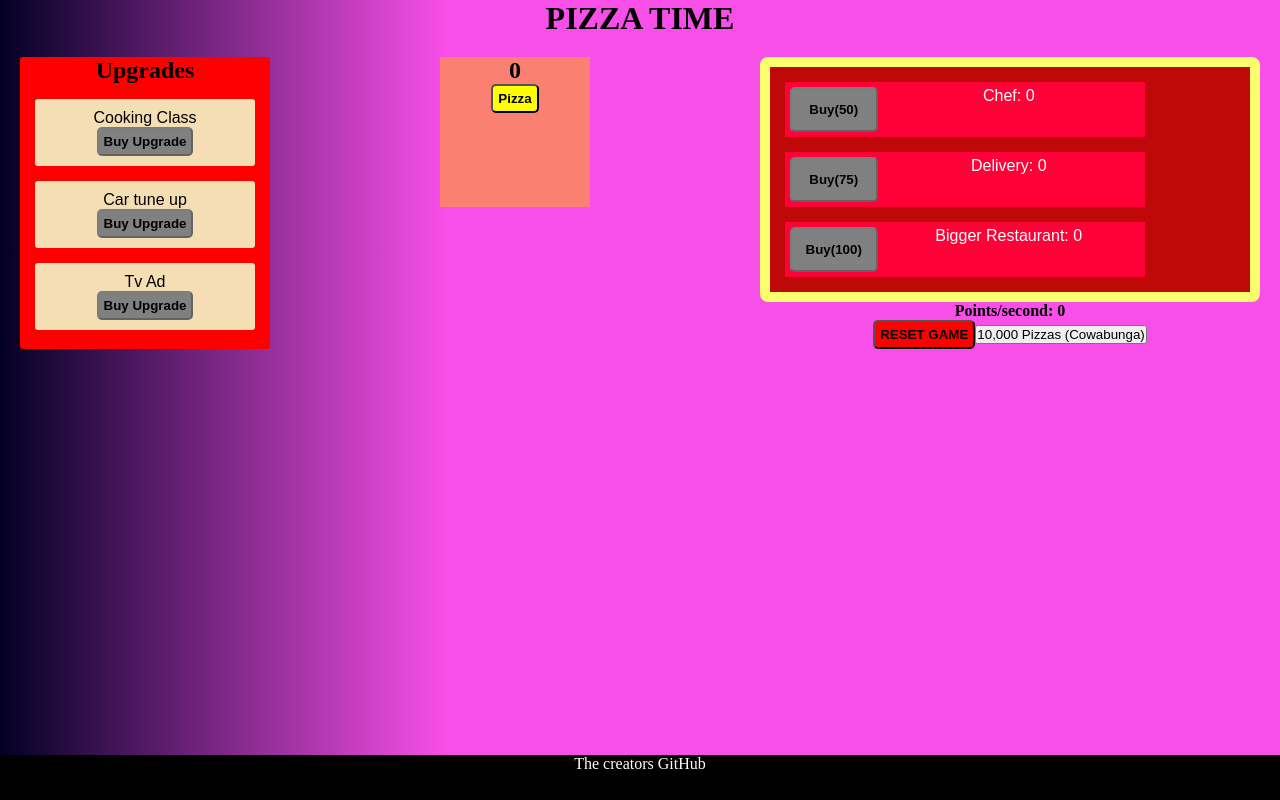
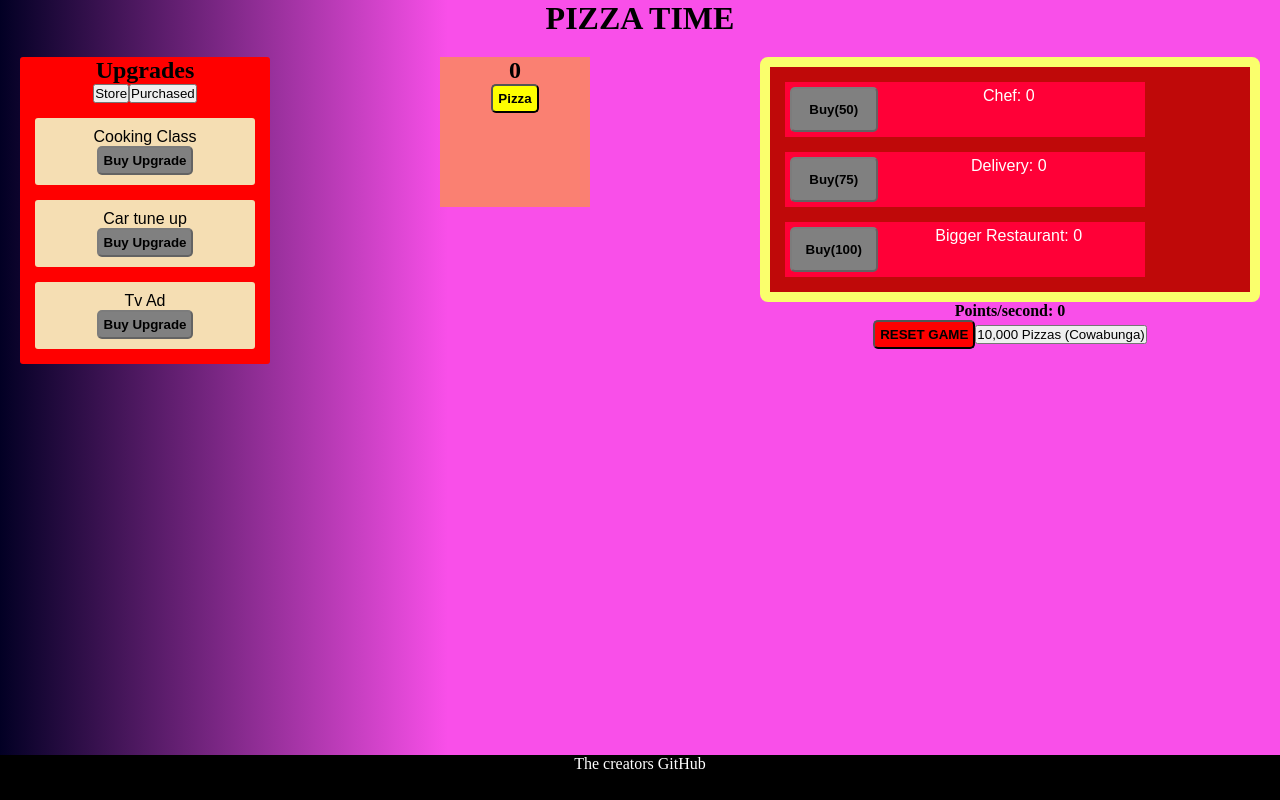
Before and after one commit to Hano2001/PizzaTime, a React (Create React App) app: page / in a window 1280 px wide. Built offline with nearby package versions, Linux system fonts and the light colour scheme.

Commit message:
Component cleanup, upgradelist expansion

```diff
--- a/src/App.js
+++ b/src/App.js
@@ -3,16 +3,20 @@ import Pizzas from "./components/Pizzas";
 import Upgrades from "./components/Upgrades";
 import { CounterContext } from "./contexts/CounterContext";
 import { generationData } from "./data/generationData";
+import { upgradesData_Generation } from "./data/upgradesData";
 import { Button, Counter, Footer, MainDiv,Container } from "./styling/generalStyling";
 
 function App() {
   const [pizzaCounter, setPizzaCounter] = useState(0);
   const [generateData, setGenerateData] = useState(generationData);
+  const [generationUpgrades,setGenerationUpgrades] = useState(upgradesData_Generation)
   const contextValues = {
     pizzaCounter,
     setPizzaCounter,
     generateData,
     setGenerateData,
+    generationUpgrades,
+    setGenerationUpgrades,
   };
 
   useEffect(() => {}, [pizzaCounter]);
--- /dev/null
+++ b/src/components/UpgradeStore.jsx
@@ -0,0 +1,64 @@
+import React, { useState, useContext, useEffect } from "react";
+import { CounterContext } from "../contexts/CounterContext";
+import { Button } from "../styling/generalStyling";
+import {
+  UpgradeInfoContainer,
+  UpgradeItem,
+} from "../styling/upgradesStyling";
+export default function UpgradeStore({ list }) {
+  const {
+    generateData,
+    setGenerateData,
+    generationUpgrades,
+    setGenerationUpgrades,
+  } = useContext(CounterContext);
+
+  const [upgradeInfo, setUpgradeInfo] = useState("");
+  function upgradePurchase(generateIndex, upgradeId) {
+    let upgradesArray = [...generationUpgrades];
+    upgradesArray[upgradeId].purchased = true;
+    generateData[generateIndex].generate =
+      generateData[generateIndex].generate * 2;
+    setGenerationUpgrades(upgradesArray);
+  }
+
+  if (list.length === 0) {
+    return (
+      <>
+            <strong>You bought all upgrades! Yaaay!</strong>
+      </>
+    );
+  }
+  return (
+    <>
+          {list.map((item) => {
+            return (
+              <div key={item.id}>
+                <UpgradeItem>
+                  <p
+                    onMouseOver={() => setUpgradeInfo(item.description)}
+                    onMouseLeave={() => setUpgradeInfo("")}
+                  >
+                    {item.name}
+                  </p>
+                  <Button
+                    onClick={() => upgradePurchase(item.index, item.id)}
+                    disabled={
+                      generateData[item.index].amount < item.price
+                        ? true
+                        : false
+                    }
+                    function="upgrade"
+                  >
+                    Buy Upgrade
+                  </Button>
+                </UpgradeItem>
+              </div>
+            );
+          })}
+          <UpgradeInfoContainer>
+            <strong>{upgradeInfo}</strong>
+          </UpgradeInfoContainer>
+    </>
+  );
+}
--- a/src/components/Upgrades.jsx
+++ b/src/components/Upgrades.jsx
@@ -1,79 +1,48 @@
-import React, { useState } from "react";
-import { useEffect } from "react";
-import { useContext } from "react";
+import React, { useState, useContext, useEffect } from "react";
 import { CounterContext } from "../contexts/CounterContext";
 import { upgradesData_Generation } from "../data/upgradesData";
-import { Button } from "../styling/generalStyling";
 import {
-  UpgradeInfoContainer,
-  UpgradeItem,
   UpgradeMainContainer,
   UpgradesContainer,
 } from "../styling/upgradesStyling";
+import UpgradesPurchased from "./UpgradesPurchased";
+import UpgradeStore from "./UpgradeStore";
 export default function Upgrades() {
-  const { generateData, setGenerateData } = useContext(CounterContext);
-  const [upgradeInfo, setUpgradeInfo] = useState("");
-  const [generationUpgrades, setGenerationUpgrades] = useState(
-    upgradesData_Generation
-  );
+  const { generationUpgrades } = useContext(CounterContext);
+  const [listOption, setListOption] = useState(true);
   const [upgradeStoreList, setUpgradeStoreList] = useState(
     generationUpgrades.filter((upgrade) => upgrade.purchased === false)
+  );
+  const [purchased, setPurchased] = useState(
+    generationUpgrades.filter((upgrade) => upgrade.purchased === true)
   );
 
   useEffect(() => {
     setUpgradeStoreList(
       upgradesData_Generation.filter((upgrade) => upgrade.purchased === false)
     );
+    setPurchased(
+      upgradesData_Generation.filter((upgrade) => upgrade.purchased === true)
+    );
   }, [generationUpgrades]);
+  function ReturnList() {
+    return listOption ? (
+      <UpgradeStore list={upgradeStoreList} />
+    ) : (
+      <UpgradesPurchased list={purchased} />
+    );
+  }
 
-  function upgradePurchase(generateIndex, upgradeId) {
-    let upgradesArray = [...generationUpgrades];
-    upgradesArray[upgradeId].purchased = true;
-    generateData[generateIndex].generate =
-      generateData[generateIndex].generate * 2;
-    setGenerationUpgrades(upgradesArray);
-  }
-  if(upgradeStoreList.length === 0){
-    return (
-        <>
-        <UpgradeMainContainer>
-            <UpgradesContainer>
-                <h2>Upgrades</h2>
-                <strong>You bought all upgrades! Yaaay!</strong>
-            </UpgradesContainer>
-        </UpgradeMainContainer>
-        </>
-    )
-  }
   return (
     <>
       <UpgradeMainContainer>
         <UpgradesContainer>
           <h2>Upgrades</h2>
-          {upgradeStoreList.map((item) => {
-            return (
-              <div key={item.id}>
-                <UpgradeItem>
-                  <p
-                    onMouseOver={() => setUpgradeInfo(item.description)}
-                    onMouseLeave={() => setUpgradeInfo("")}
-                  >
-                    {item.name}
-                  </p>
-                  <Button
-                    onClick={() => upgradePurchase(item.index, item.id)}
-                    disabled={generateData[item.index].amount < item.price ? true : false}
-                    function="upgrade"
-                  >
-                    Buy Upgrade
-                  </Button>
-                </UpgradeItem>
-              </div>
-            );
-          })}
-          <UpgradeInfoContainer>
-            <strong>{upgradeInfo}</strong>
-          </UpgradeInfoContainer>
+          <button onClick={() => setListOption(true)}>Store</button>
+          <button onClick={() => setListOption(false)}>Purchased</button>
+          {/* <UpgradeStore list={upgradeStoreList} />
+          <UpgradesPurchased list={purchased} /> */}
+          <ReturnList/>
         </UpgradesContainer>
       </UpgradeMainContainer>
     </>
--- /dev/null
+++ b/src/components/UpgradesPurchased.jsx
@@ -0,0 +1,18 @@
+import React from "react";
+import { UpgradeItem } from "../styling/upgradesStyling";
+
+export default function UpgradesPurchased({list}) {
+  return (
+    <>
+      {list.map((item) => {
+        return (
+          <div key={item.id}>
+            <UpgradeItem>
+              <p>{item.name}</p>
+            </UpgradeItem>
+          </div>
+        );
+      })}
+    </>
+  );
+}
```
